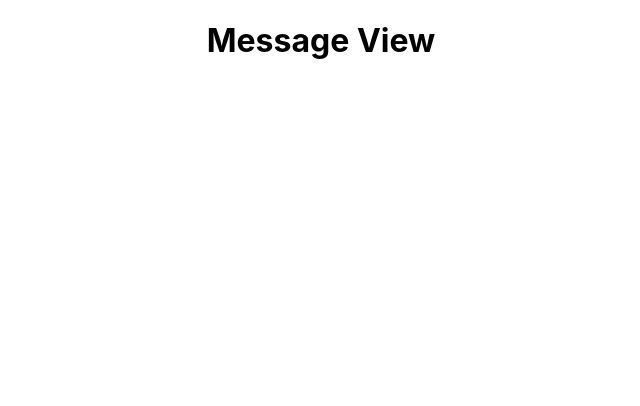
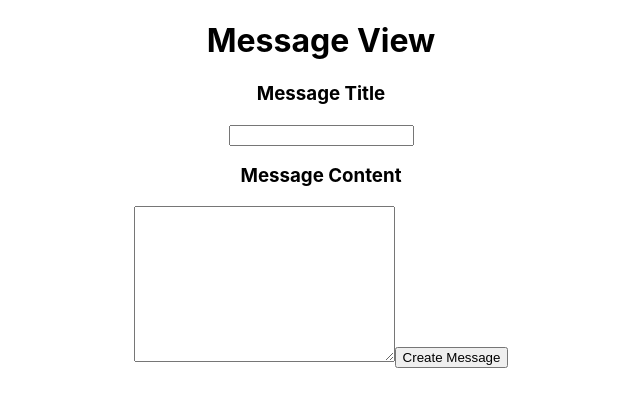
Before and after one commit to mentorsinternational/Mentors-International-Nick, a React (Create React App) app in the folder mentors-international/: page /message in a window 1280 px wide. Shown: the top 406 px of the page, without its empty margins (319-959 px from the left). Built offline with nearby package versions, Linux system fonts and the light colour scheme.

Commit message:
Add message view & control the inputs

```diff
--- /dev/null
+++ b/mentors-international/src/components/message/MessageForm.jsx
@@ -0,0 +1,26 @@
+import React from "react";
+
+const MessageForm = props => {
+  return (
+    <form>
+      <h3>Message Title</h3>
+      <input
+        type="text"
+        name="messageTitle"
+        value={props.newMessage.title}
+        onChange={props.handleChange}
+      />
+      <h3>Message Content</h3>
+      <textarea
+        name="messageContent"
+        cols="30"
+        rows="10"
+        value={props.newMessage.messageContent}
+        onChange={props.handleChange}
+      />
+      <button>Create Message</button>
+    </form>
+  );
+};
+
+export default MessageForm;
--- a/mentors-international/src/views/MessageView.jsx
+++ b/mentors-international/src/views/MessageView.jsx
@@ -1,10 +1,31 @@
 import React, { Component } from "react";
+import MessageForm from "../components/message/MessageForm";
 
 class MessageView extends Component {
+  state = {
+    newMessage: {
+      messageTitle: "",
+      messageContent: ""
+    }
+  };
+
+  handleChange = e => {
+    this.setState({
+      newMessage: {
+        ...this.state.newMessage,
+        [e.target.name]: e.target.value
+      }
+    });
+  };
+
   render() {
     return (
       <div>
         <h1>Message View</h1>
+        <MessageForm
+          newMessage={this.state.newMessage}
+          handleChange={this.handleChange}
+        />
       </div>
     );
   }
```
